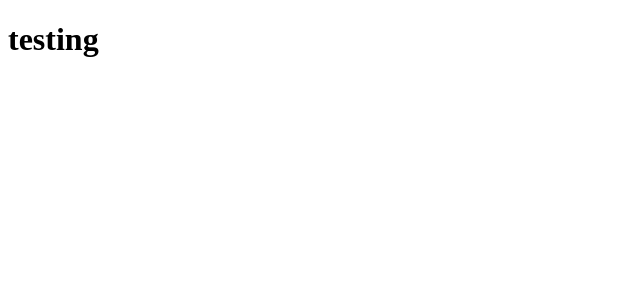
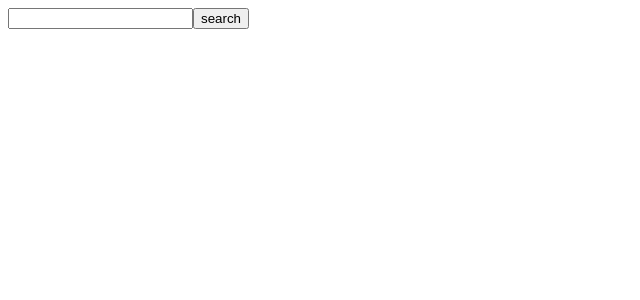
Before and after one commit to Mason-Little/pokedex-app-frontend, a Vue app: page / in a window 1280 px wide. Shown: the top 300 px of the page, without its empty margins (0-640 px from the left). Built offline with nearby package versions, Linux system fonts and the light colour scheme.

Commit message:
adding basic search bar log dumb

```diff
--- a/src/App.vue
+++ b/src/App.vue
@@ -1,8 +1,10 @@
-<script setup lang="ts"></script>
+<script setup lang="ts">
+import SearchBar from "./components/SearchBar.vue";
+</script>
 
 <template>
   <div class="testing">
-    <h1>testing</h1>
+    <SearchBar />
   </div>
 </template>
 
--- /dev/null
+++ b/src/Store/Store.ts
@@ -0,0 +1,9 @@
+import { ref } from "vue";
+
+const SearchValue = ref("");
+
+const store = {
+  SearchValue,
+};
+
+export const useStore = () => store;
--- /dev/null
+++ b/src/components/SearchBar.vue
@@ -0,0 +1,15 @@
+<template>
+  <input type="text" class="searchinput" v-model="SearchValue" />
+  <button class="searchbutton" @click="SearchHandler">search</button>
+</template>
+
+<script setup>
+import { useStore } from "/src/Store/Store";
+
+const { SearchValue } = useStore();
+
+const SearchHandler = () => {
+  console.log(SearchValue.value);
+};
+</script>
+<style scoped></style>
```
